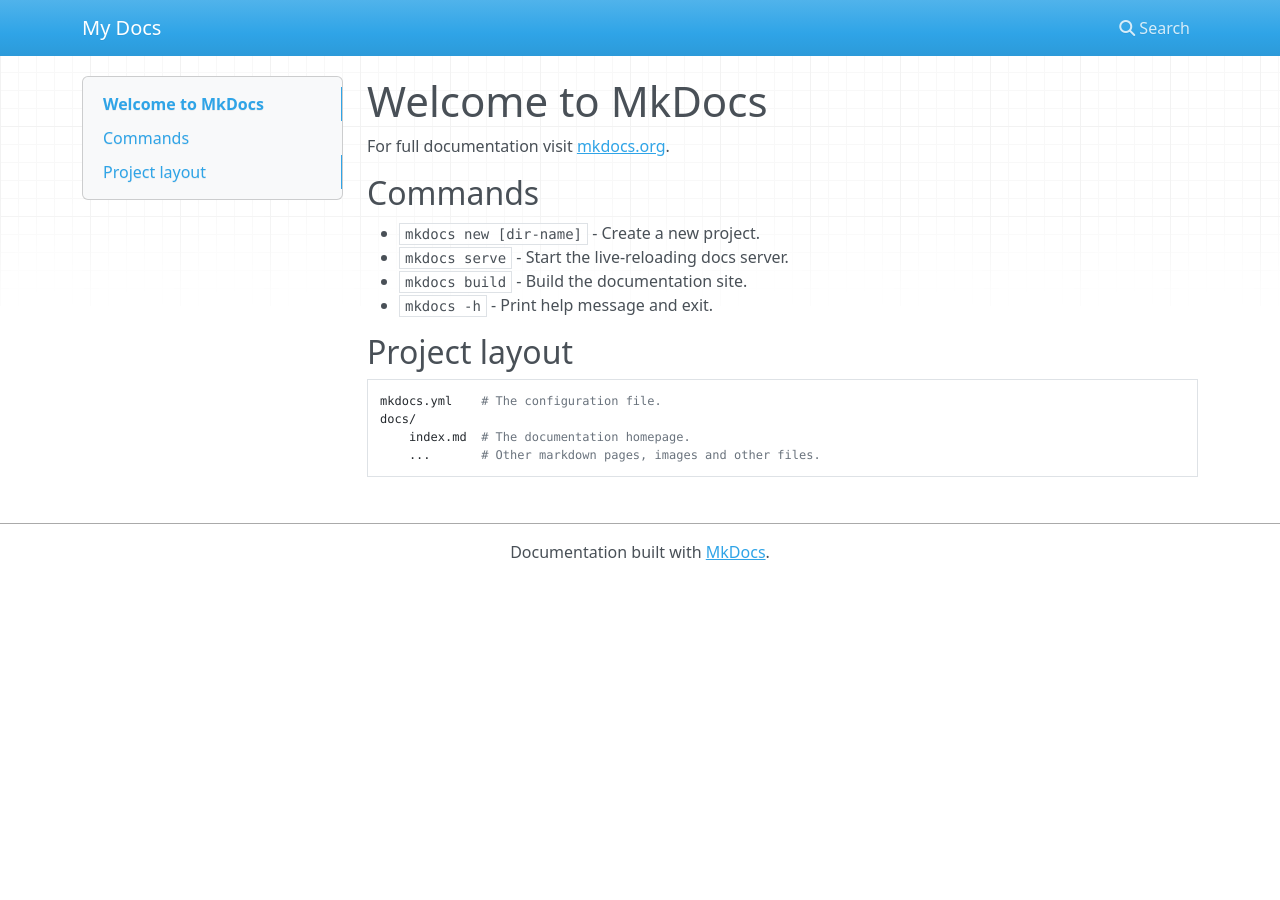
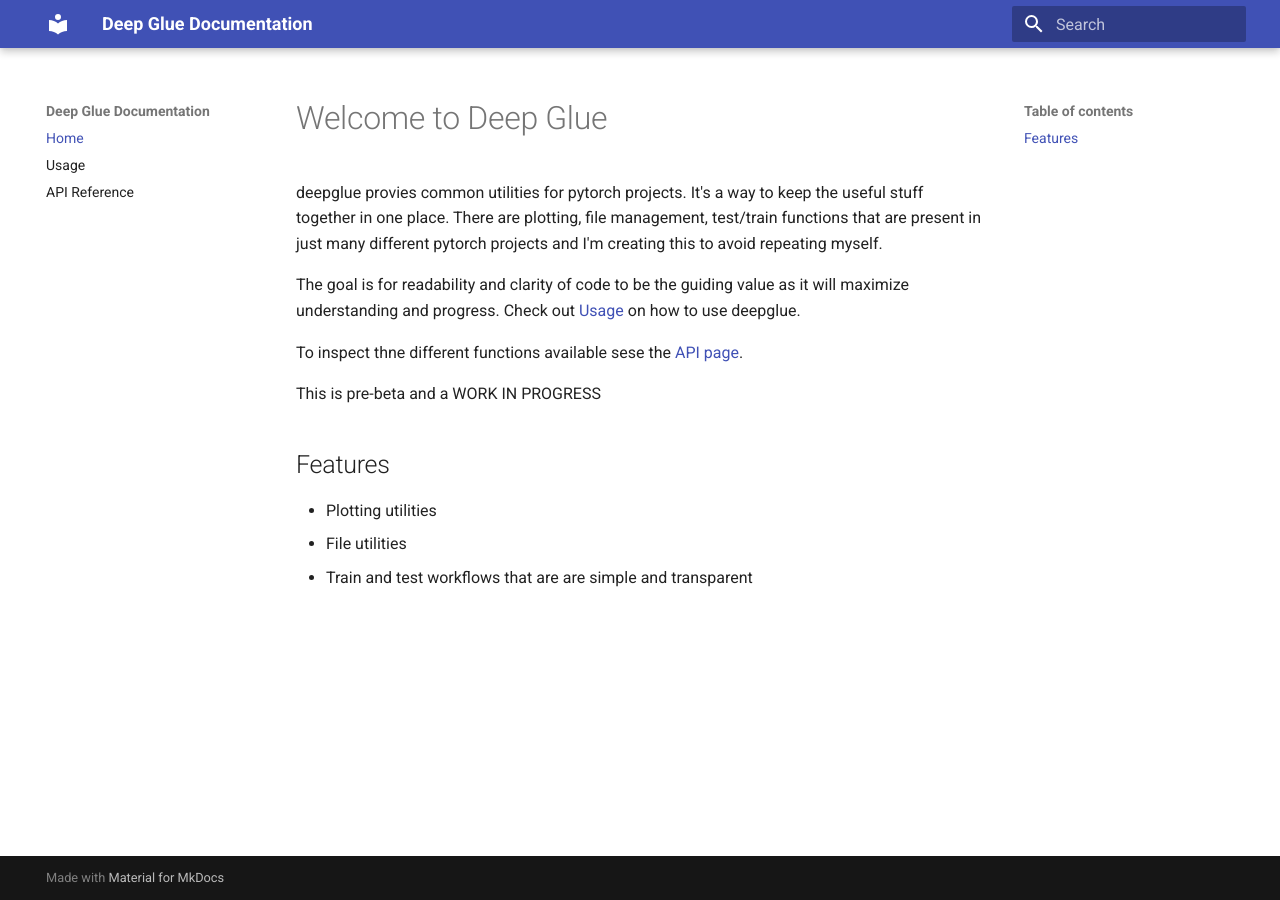
Before and after one commit to EricThomson/deepglue, an MkDocs documentation site: the page built from docs/docs/index.md, in a window 1280 px wide. Built offline with MkDocs 1.6.1 and Material for MkDocs 9.7.7, drawn with Linux system fonts in a browser that asks for light colours; nearby versions of some CDN libraries.

Commit message:
initial docs stuff

```diff
--- a/docs/docs/index.md
+++ b/docs/docs/index.md
@@ -1,17 +1,14 @@
-# Welcome to MkDocs
+# Welcome to Deep Glue
 
-For full documentation visit [mkdocs.org](https://www.mkdocs.org).
+deepglue provies common utilities for pytorch projects. It's a way to keep the useful stuff together in one place. There are plotting, file management, test/train functions that are present in just many different pytorch projects and I'm creating this to avoid repeating myself.
 
-## Commands
+The goal is for readability and clarity of code to be the guiding value as it will maximize understanding and progress. Check out [Usage](usage.md) on how to use deepglue.
 
-* `mkdocs new [dir-name]` - Create a new project.
-* `mkdocs serve` - Start the live-reloading docs server.
-* `mkdocs build` - Build the documentation site.
-* `mkdocs -h` - Print help message and exit.
+To inspect thne different functions available sese the [API page](api.md).
 
-## Project layout
+This is pre-beta and a WORK IN PROGRESS
 
-    mkdocs.yml    # The configuration file.
-    docs/
-        index.md  # The documentation homepage.
-        ...       # Other markdown pages, images and other files.
+## Features
+- Plotting utilities
+- File utilities
+- Train and test workflows that are are simple and transparent
--- a/docs/mkdocs.yml
+++ b/docs/mkdocs.yml
@@ -1 +1,9 @@
-site_name: My Docs
+# mkdocs.yml
+site_name: Deep Glue Documentation
+theme:
+  name: material
+
+nav:
+  - Home: index.md
+  - Usage: usage.md
+  - API Reference: api.md
```
Also changed, not shown: docs/docs/api.md (added, +4 -0 lines), docs/docs/usage.md (added, +14 -0 lines), readme.md.
